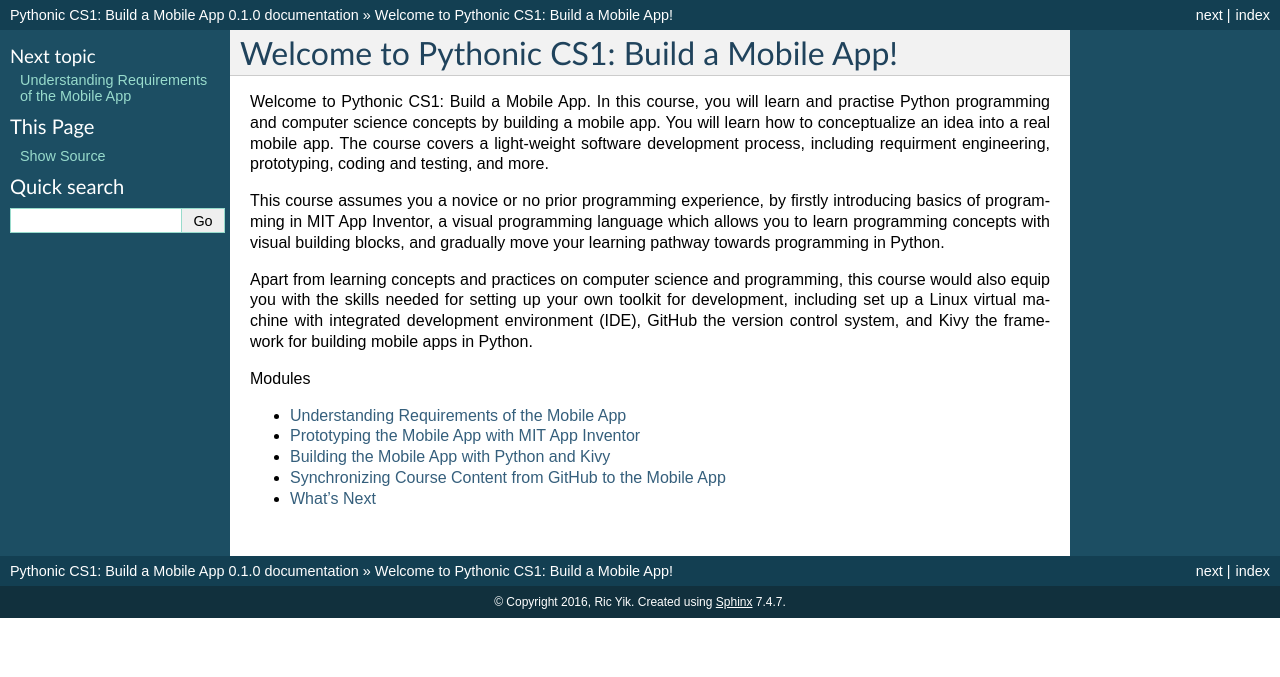
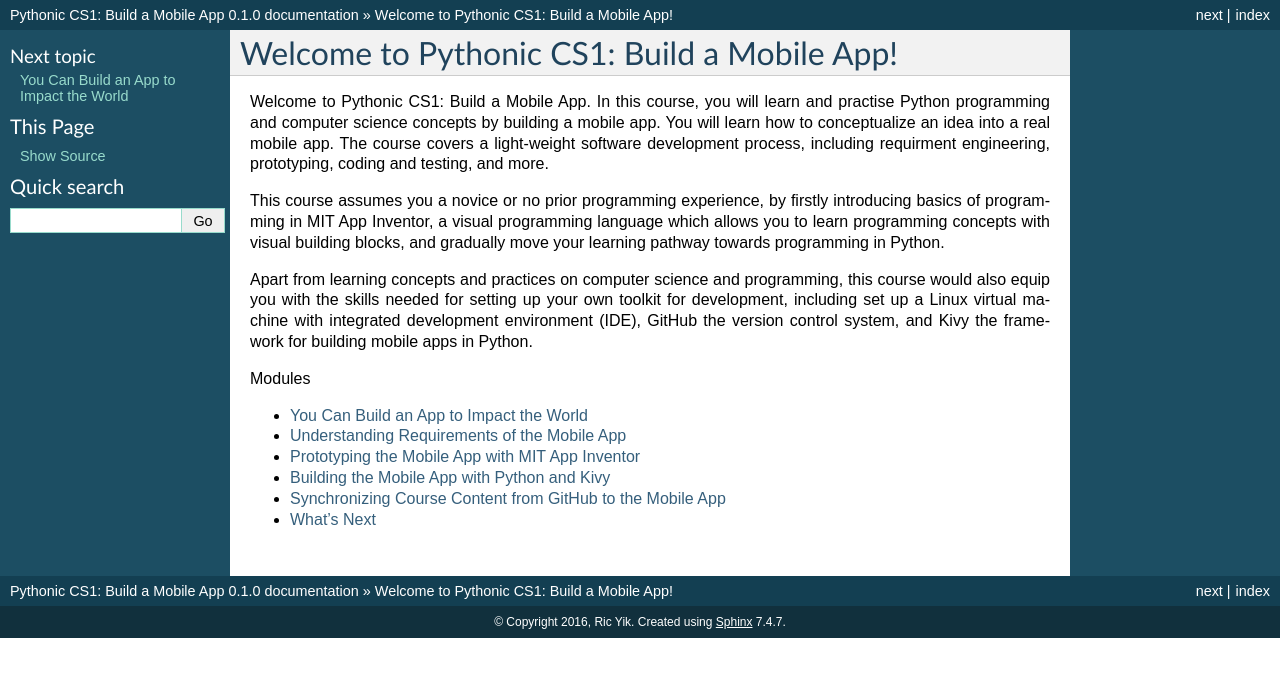
Before and after one commit to Aashritha27/mobileapp.course, a Sphinx documentation site: the page built from docs/index.rst, in a window 1280 px wide. Shown: the top 677 px of the page. Built offline with Sphinx 7.4.7, drawn with Linux system fonts in a browser that asks for light colours.

Commit message:
Added You can Impact the World module

```diff
--- a/docs/index.rst
+++ b/docs/index.rst
@@ -16,6 +16,7 @@ Apart from learning concepts and practices on computer science and programming,
    :maxdepth: 2
    :caption: Modules
 
+   you-can-build-an-app-to-impact-the-world
    understanding-requirements-of-mobile-app
    prototyping-mobile-app-with-mit-app-inventor
    building-mobile-app-with-python-and-kivy
--- /dev/null
+++ b/docs/you-can-build-an-app-to-impact-the-world.rst
@@ -0,0 +1,8 @@
+You Can Build an App to Impact the World
+========================================
+
+WIP
+
+.. youtube:: https://www.youtube.com/watch?v=98nNpzE6gIs
+
+You can do that :)
```
